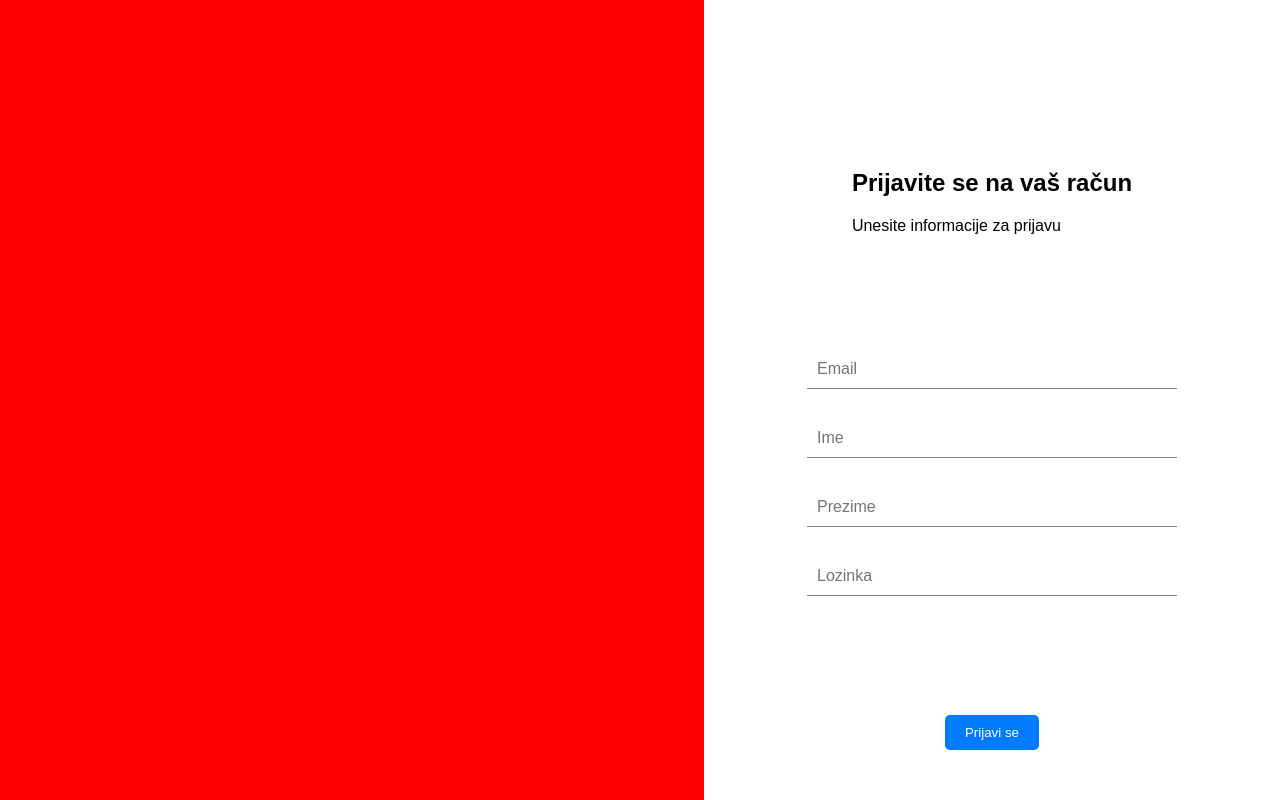
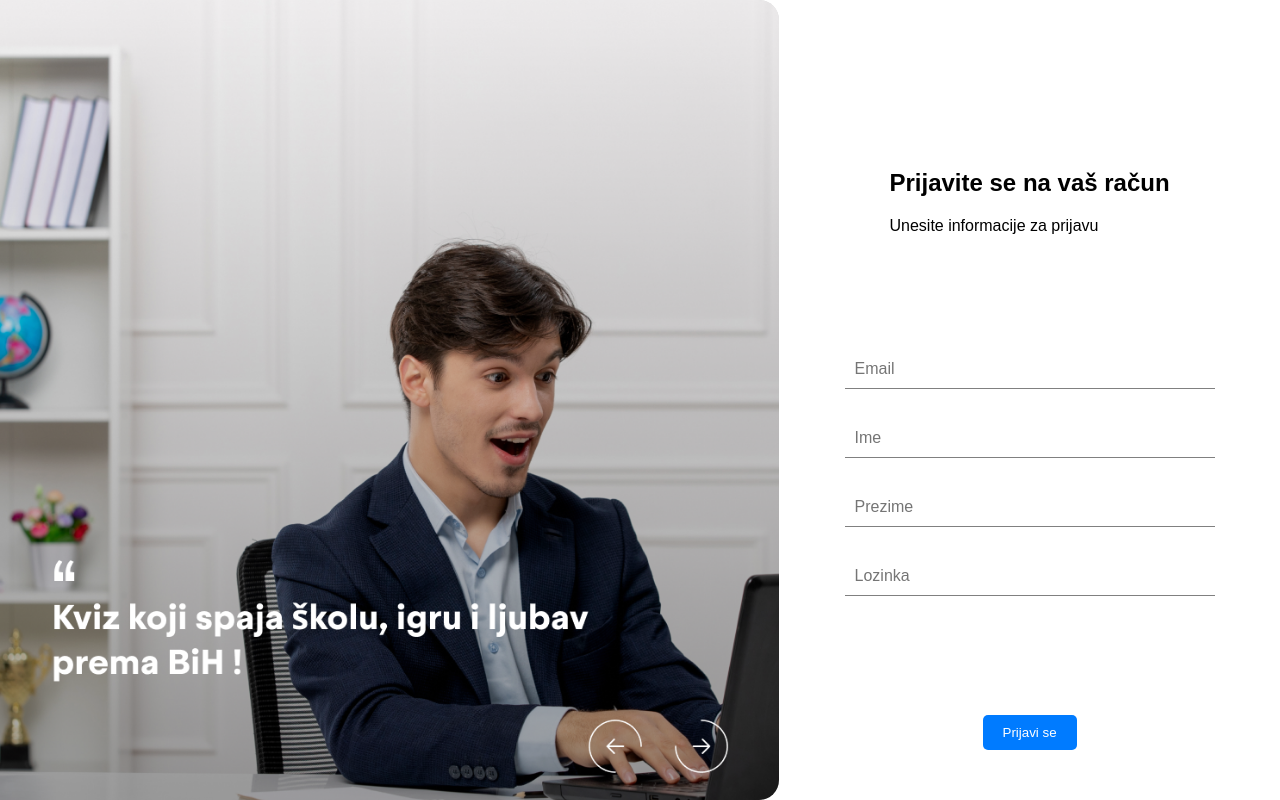
Before and after one commit to Namir2007/Quiz, a plain HTML site: page register.html in a window 1280 px wide. Drawn offline with Linux system fonts and the light colour scheme.

Commit message:
design improvement

```diff
--- a/register.css
+++ b/register.css
@@ -12,9 +12,25 @@ body {
 }
 
 .register-img {
-  height: 100vh;
-  width: 55vw;
-  background-color: red;
+  width: 70%;
+  max-height: 1024px;
+  background-color: #ddd;
+  display: flex;
+  justify-content: center;
+  align-items: center;
+  overflow: hidden;
+  border-top-right-radius: 20px;
+  border-bottom-right-radius: 20px;
+
+}
+
+.register-img img {
+  width: 100%;
+  height: auto;
+  max-height: 1024px;
+  object-fit: cover;
+  border-top-right-radius: 20px;
+  border-bottom-right-radius: 20px;
 }
 
 .register-form {
--- a/register.html
+++ b/register.html
@@ -9,7 +9,9 @@
   <body>
     <section id="register-section">
       <div class="register-container">
-        <div class="register-img"></div>
+        <div class="register-img">
+          <img src="photos/register photo.png" />
+        </div>
         <div class="register-form">
           <div class="logo"></div>
           <div>
```
Also changed, not shown: test2.js (added, +199 -0 lines), photos/register photo.png (added).
